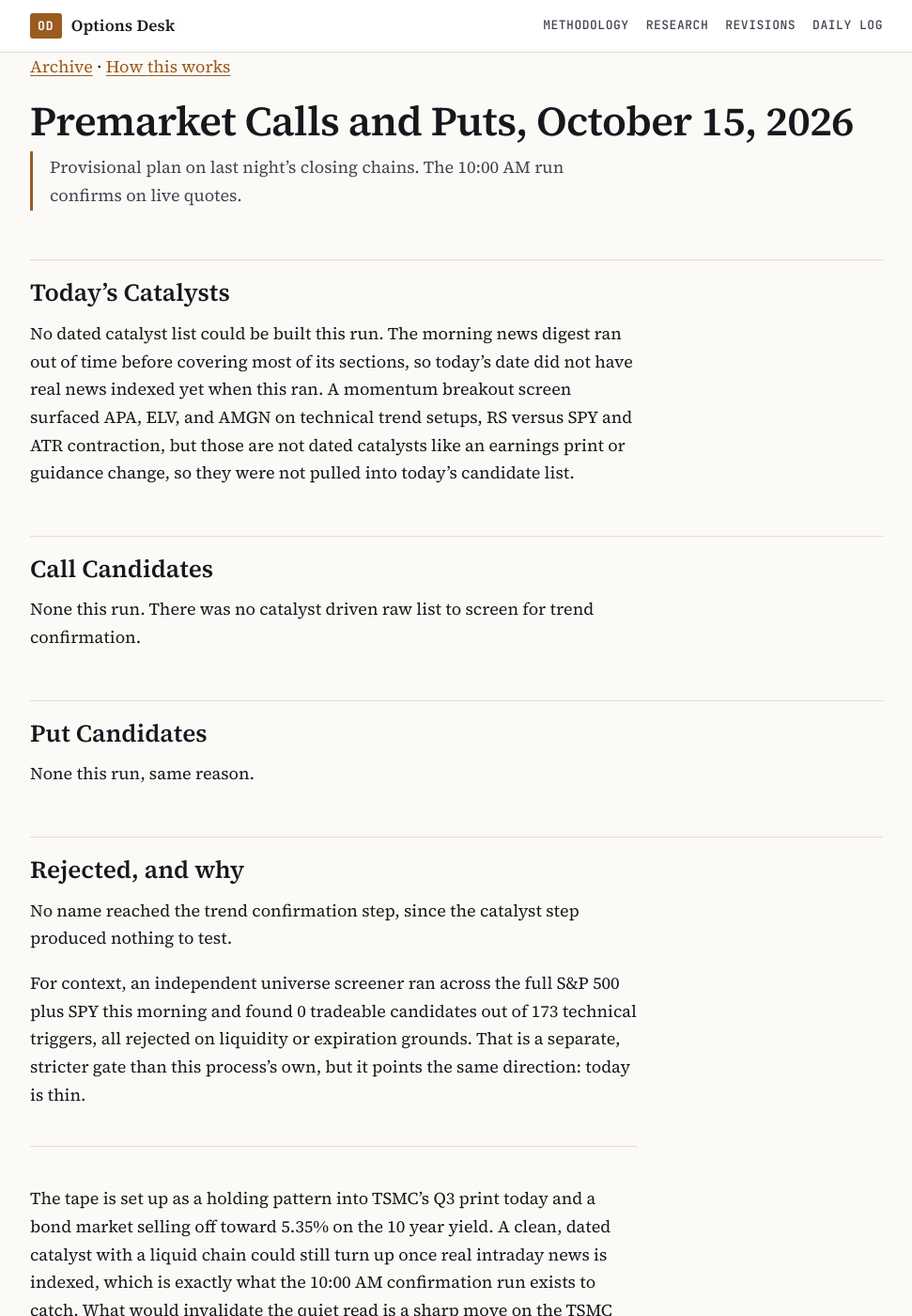
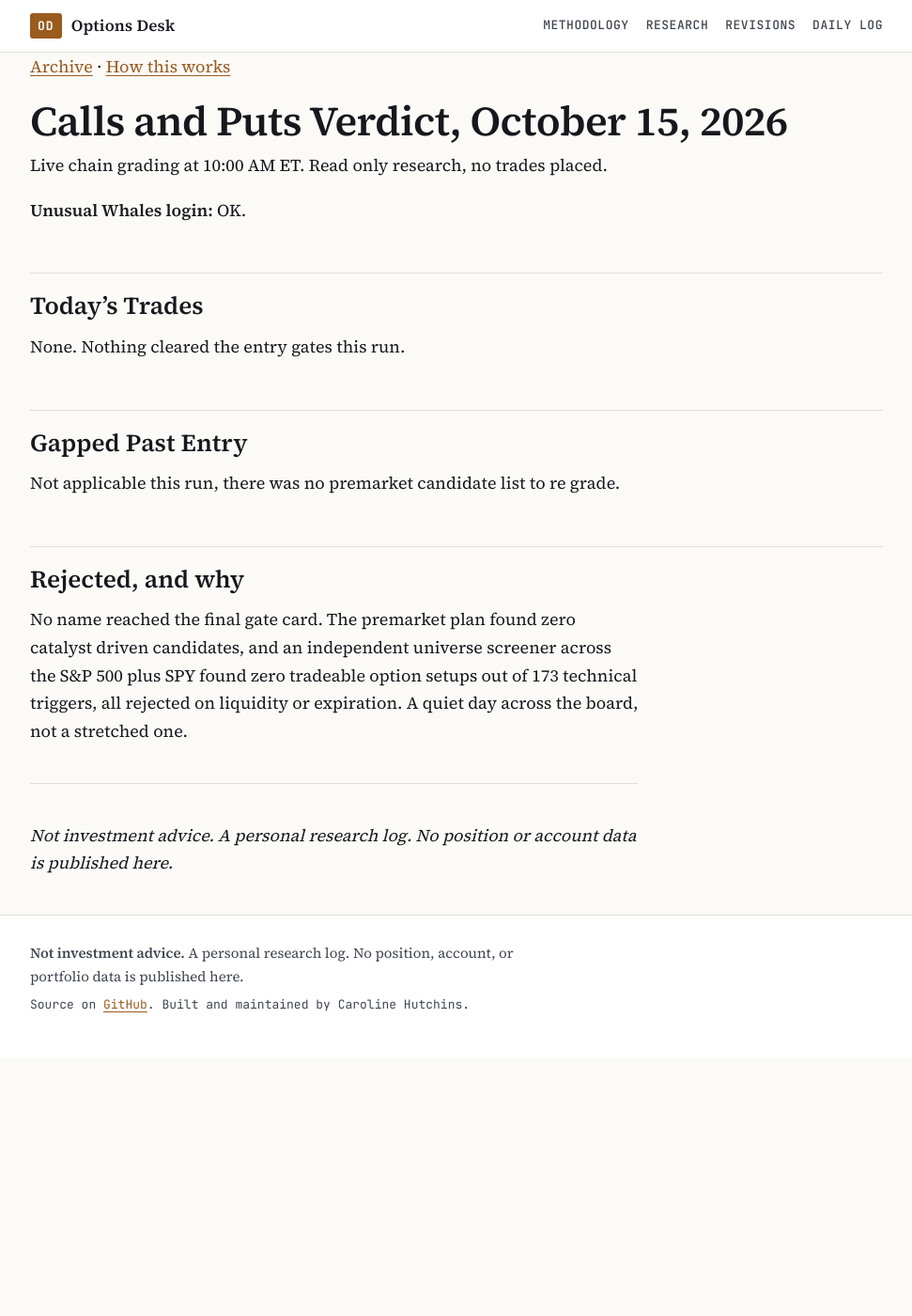
Before and after one commit to carolinehutchins05-prog/options-desk, a Jekyll site: the page built from index.md, in a window 1280 px wide and 1400 px high. Shown: the whole window at 94% size, without its empty margins (154-1125 px from the left). Built offline with Jekyll 4.4.1, drawn with Linux system fonts in a browser that asks for light colours; some of the changed text lies outside the part shown.

Commit message:
Live Verdict, 2026-10-15
Co-Authored-By: Claude Opus 5 <noreply@anthropic.com>

```diff
--- a/index.md
+++ b/index.md
@@ -6,25 +6,20 @@ title: Options Desk
 [Archive](archive/) · [How this works](https://github.com/carolinehutchins05-prog/options-desk#readme)
 
 
-# Premarket Calls and Puts, October 15, 2026
-> Provisional plan on last night's closing chains. The 10:00 AM run confirms on live quotes.
+# Calls and Puts Verdict, October 15, 2026
+Live chain grading at 10:00 AM ET. Read only research, no trades placed.
 
-## Today's Catalysts
-No dated catalyst list could be built this run. The morning news digest ran out of time before covering most of its sections, so today's date did not have real news indexed yet when this ran. A momentum breakout screen surfaced APA, ELV, and AMGN on technical trend setups, RS versus SPY and ATR contraction, but those are not dated catalysts like an earnings print or guidance change, so they were not pulled into today's candidate list.
+**Unusual Whales login:** OK.
 
-## Call Candidates
-None this run. There was no catalyst driven raw list to screen for trend confirmation.
+## Today's Trades
+None. Nothing cleared the entry gates this run.
 
-## Put Candidates
-None this run, same reason.
+## Gapped Past Entry
+Not applicable this run, there was no premarket candidate list to re grade.
 
 ## Rejected, and why
-No name reached the trend confirmation step, since the catalyst step produced nothing to test.
+No name reached the final gate card. The premarket plan found zero catalyst driven candidates, and an independent universe screener across the S&P 500 plus SPY found zero tradeable option setups out of 173 technical triggers, all rejected on liquidity or expiration. A quiet day across the board, not a stretched one.
 
-For context, an independent universe screener ran across the full S&P 500 plus SPY this morning and found 0 tradeable candidates out of 173 technical triggers, all rejected on liquidity or expiration grounds. That is a separate, stricter gate than this process's own, but it points the same direction: today is thin.
-
----
-The tape is set up as a holding pattern into TSMC's Q3 print today and a bond market selling off toward 5.35% on the 10 year yield. A clean, dated catalyst with a liquid chain could still turn up once real intraday news is indexed, which is exactly what the 10:00 AM confirmation run exists to catch. What would invalidate the quiet read is a sharp move on the TSMC print spilling into the broader semis complex, or a surprise on this week's retail sales print.
 
 ---
 *Not investment advice. A personal research log. No position or account data is published here.*
```
Also changed, not shown: archive/2026-10-15-verdict.md (added, +18 -0 lines), archive/index.md (+1 -0 lines).
